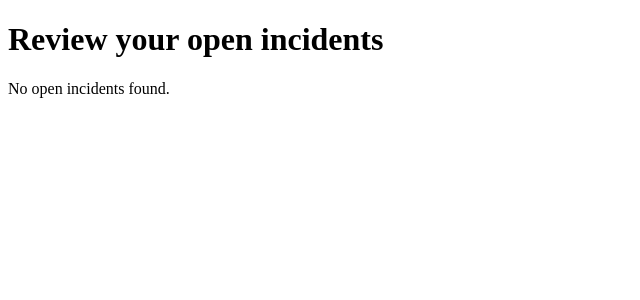
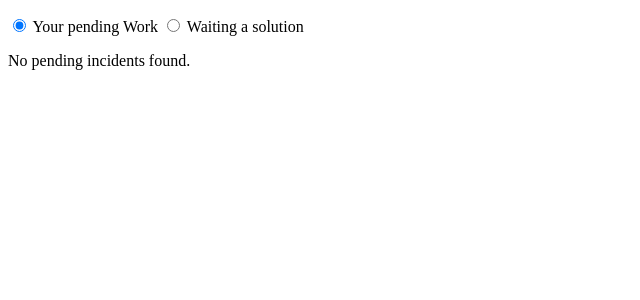
Before and after one commit to giulianotesta7/devops-incident-tracker, a Flask app: template app/templates/incidents.html in a window 1280 px wide. Shown: the part 70-370 px from the top of the page, without its empty margins (0-640 px from the left). Run offline with Flask 3, Linux system fonts and the light colour scheme; the template is opened without the code that fills it, so the values that code supplies are empty.

Commit message:
feat: "Pending Work" and "Waiting" (#14)
* feat: Radio buttons to change what type of incident to see

* feat: Aleternate between waiting and pending

* feat: Only solve as assigned

```diff
--- /dev/null
+++ b/app/static/js/incidents.js
@@ -0,0 +1,13 @@
+const pendingBlock = document.getElementById('pendingBlock');
+const waitingBlock = document.getElementById('waitingBlock');
+
+function showByStatus() {
+    const selected = document.querySelector('input[name="status"]:checked')?.value;
+    pendingBlock.hidden = selected !== 'pending';
+    waitingBlock.hidden = selected !== 'waiting';
+}
+  document.querySelectorAll('input[name="status"]').forEach(radio => {
+    radio.addEventListener('change', showByStatus);
+  });
+
+showByStatus();
--- a/app/templates/incident-detail.html
+++ b/app/templates/incident-detail.html
@@ -7,7 +7,7 @@
         ID: #{{ incident.id }} |
         {{ incident.status }} |
         Assigned to: {{ incident.assignee.name if incident.assignee else 'Unassigned' }}
-        {% if incident.status == 'Open' %}
+        {% if incident.status == 'Open' and current_user.id == incident.assigned_to_id %}
         <form action="{{ url_for('bp.solve_incident', incident_id=incident.id) }}" method="POST">
             <button type="submit">Mark as Solved</button>
         </form>
--- a/app/templates/incidents.html
+++ b/app/templates/incidents.html
@@ -1,8 +1,36 @@
 {% extends 'base.html' %}
 
 {% block body%}
-<h1>Review your open incidents</h1>
 
+<label>
+  <input type="radio" name="status" value="pending" checked>
+  Your pending Work
+</label>
+
+<label>
+  <input type="radio" name="status" value="waiting">
+  Waiting a solution
+</label>
+
+
+<div id="pendingBlock">
+    {% for incident in incidents | selectattr("status", "equalto", "Open") | selectattr("assigned_to_id","equalto", current_user.id) %}
+        <div class="incident">
+            <h2>
+                <a href="{{ url_for('bp.incident_detail', incident_id=incident.id) }}">
+                {{ incident.title }} | #{{ incident.id }}
+                </a>
+            </h2>
+            <p>Severity: {{ incident.severity }}</p>
+            <p>Status: {{ incident.status }}</p>
+            <p>Created at: {{ incident.created_at }}</p>
+        </div>
+    {% else %}
+        <p>No pending incidents found.</p>
+    {% endfor %}
+</div>
+
+<div id="waitingBlock">
     {% for incident in incidents | selectattr("status", "equalto", "Open") | selectattr("created_by_id","equalto", current_user.id) %}
         <div class="incident">
             <h2>
@@ -15,6 +43,9 @@
             <p>Created at: {{ incident.created_at }}</p>
         </div>
     {% else %}
-        <p>No open incidents found.</p>
+        <p>No incidents found.</p>
     {% endfor %}
+</div>
+
+<script src="{{ url_for('static', filename='js/incidents.js') }}"></script>
 {% endblock %}
```
